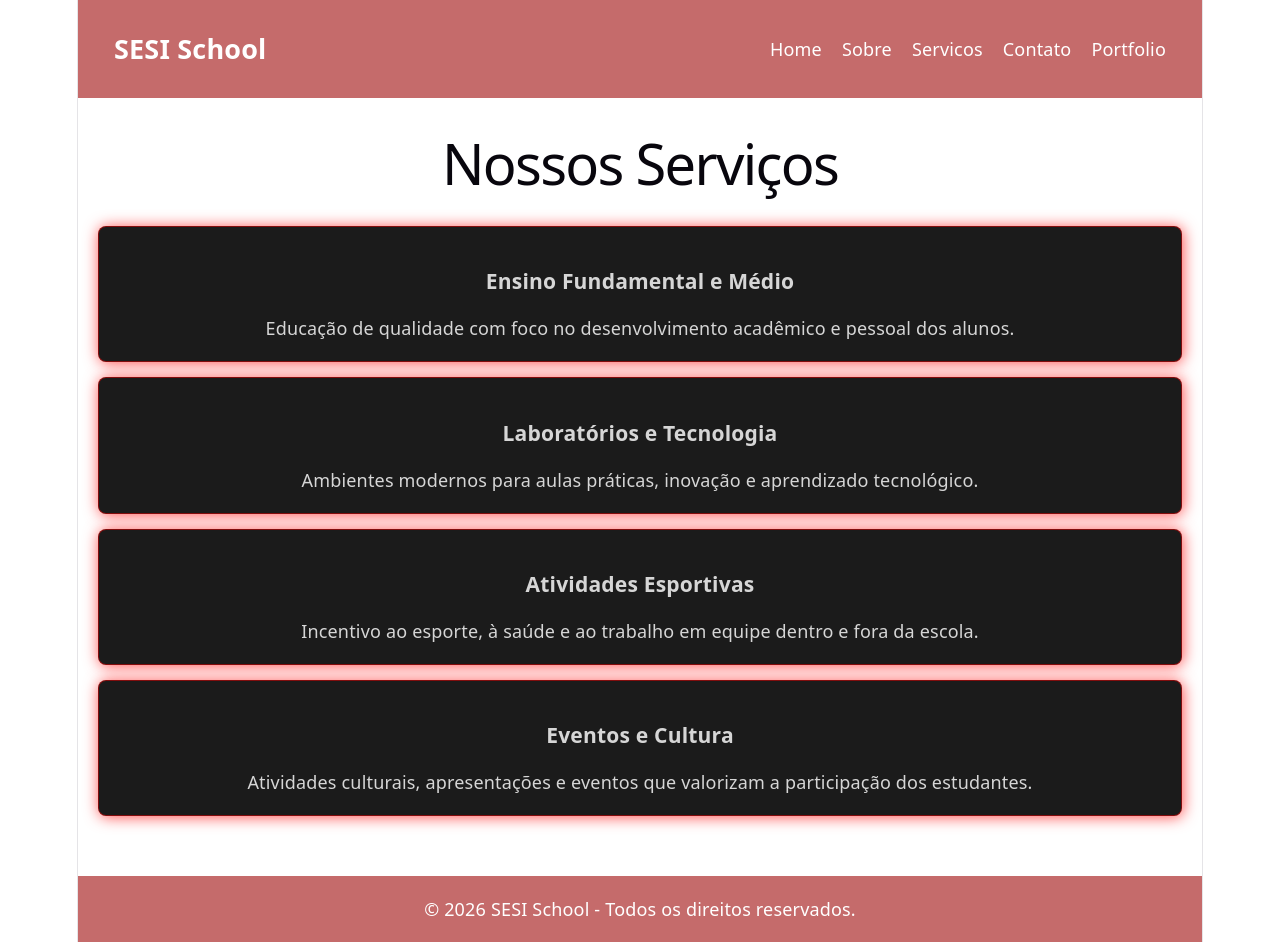
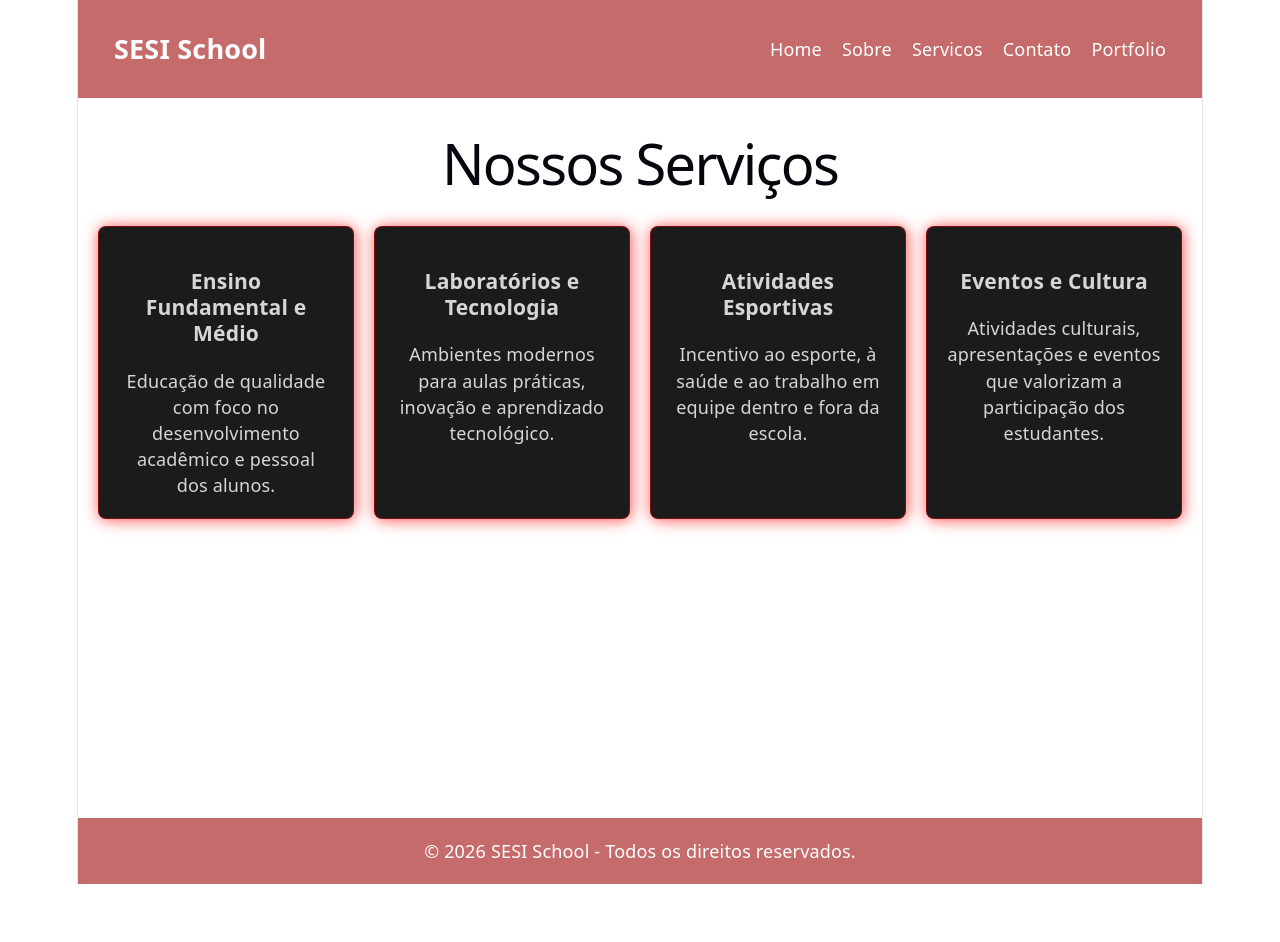
Before and after one commit to gabiyamamoto/SPA-react, a React (Vite) app: page /servicos in a window 1280 px wide. After the commit the page ends 884 px from the top, so only its background shows below. Built offline with nearby package versions, Linux system fonts and the light colour scheme.

Commit message:
corrige a pagina de servicos

```diff
--- a/src/pages/Servicos/Servicos.jsx
+++ b/src/pages/Servicos/Servicos.jsx
@@ -10,8 +10,9 @@ function Servicos() {
     ];
 
     return (
-        <section>
+        <section className={styles.container}>
             <h1>Nossos Serviços</h1>
+
             <div className={styles.lista}>
                 {listaServicos.map((s) => (
                     <Card
--- a/src/pages/Servicos/Servicos.module.css
+++ b/src/pages/Servicos/Servicos.module.css
@@ -1,7 +1,16 @@
 .lista {
-    display: flex;
-    flex-direction: column;
-    gap: 15px;
-    margin-top: 50px;
+    display: grid;
+    grid-template-columns: repeat(auto-fit, minmax(250px, 1fr));
+    gap: 20px;
+
+    max-width: 1200px;
+    margin: 50px auto 0;
+
     color: rgb(214, 214, 214);
 }
+
+.container {
+    max-width: 1200px;
+    margin: 0 auto;
+    text-align: center;
+}
```
